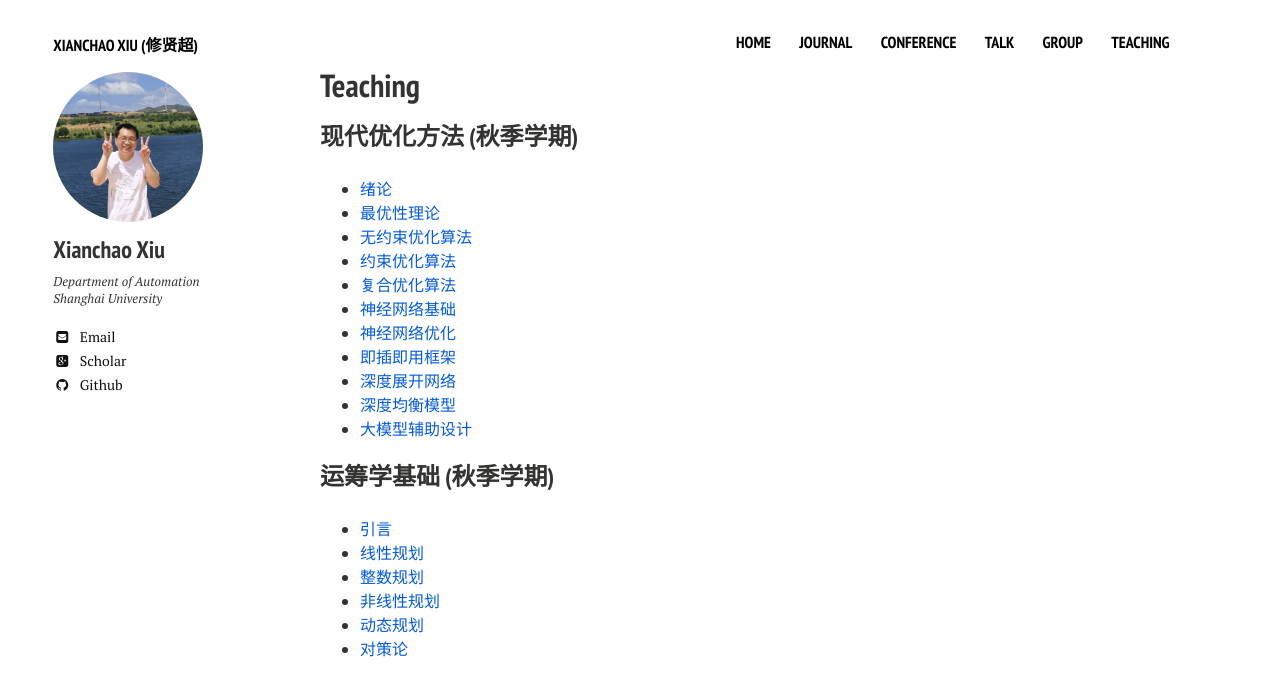
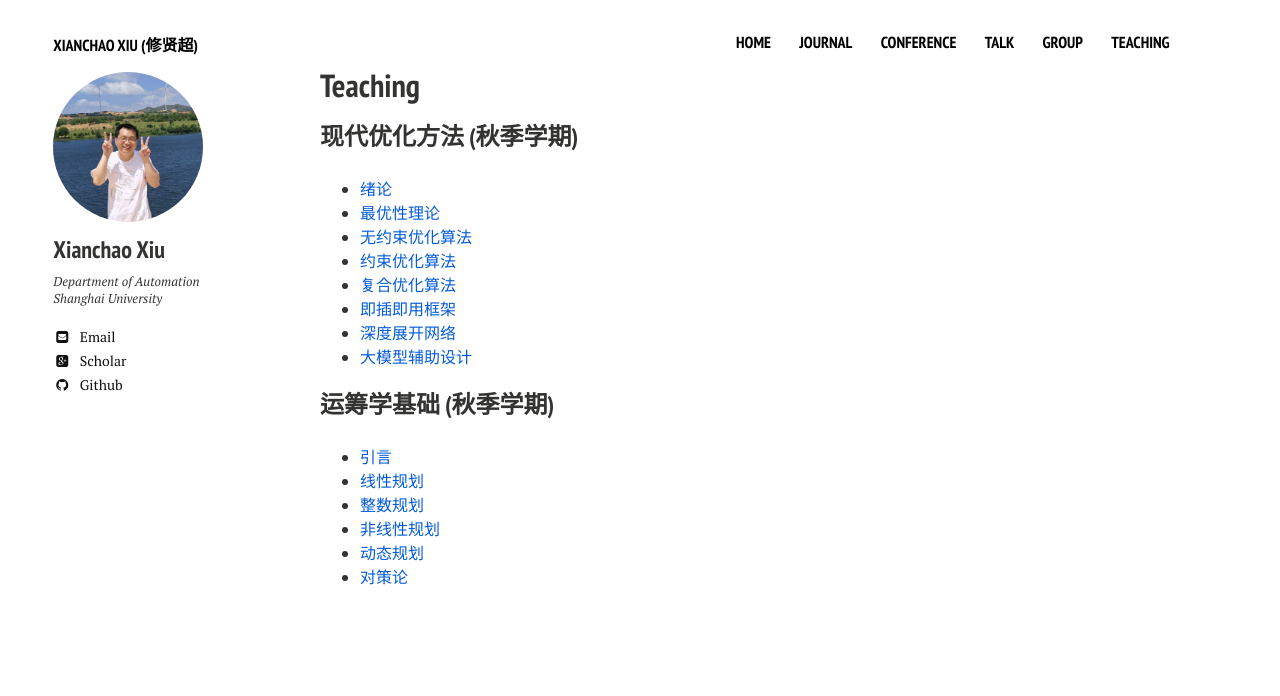
Before and after one commit to xianchaoxiu/xianchaoxiu.github.io, a Jekyll site: the page built from teaching/index.md, in a window 1280 px wide. Shown: the top 696 px of the page. Built offline with Jekyll 4.4.1, drawn with Linux system fonts in a browser that asks for light colours; nearby versions of some CDN libraries.

Commit message:
Update index.md

```diff
--- a/teaching/index.md
+++ b/teaching/index.md
@@ -16,11 +16,8 @@ share: false
 - <a href="../teaching/现代优化方法/无约束优化算法.pdf" class="textlink" target="_blank">无约束优化算法 </a> <br>
 - <a href="../teaching/现代优化方法/约束优化算法.pdf" class="textlink" target="_blank">约束优化算法 </a> <br>
 - <a href="../teaching/现代优化方法/复合优化算法.pdf" class="textlink" target="_blank">复合优化算法 </a> <br>
-- <a href="../teaching/现代优化方法/神经网络基础.pdf" class="textlink" target="_blank">神经网络基础 </a> <br>
-- <a href="../teaching/现代优化方法/神经网络优化.pdf" class="textlink" target="_blank">神经网络优化 </a>  <br>
 - <a href="../teaching/现代优化方法/即插即用框架.pdf" class="textlink" target="_blank">即插即用框架 </a> <br>
 - <a href="../teaching/现代优化方法/深度展开网络.pdf" class="textlink" target="_blank">深度展开网络 </a> <br>
-- <a href="../teaching/现代优化方法/深度均衡模型.pdf" class="textlink" target="_blank">深度均衡模型 </a> <br>
 - <a href="../teaching/现代优化方法/大模型辅助设计.pdf" class="textlink" target="_blank">大模型辅助设计 </a> <br>
 
 
```
